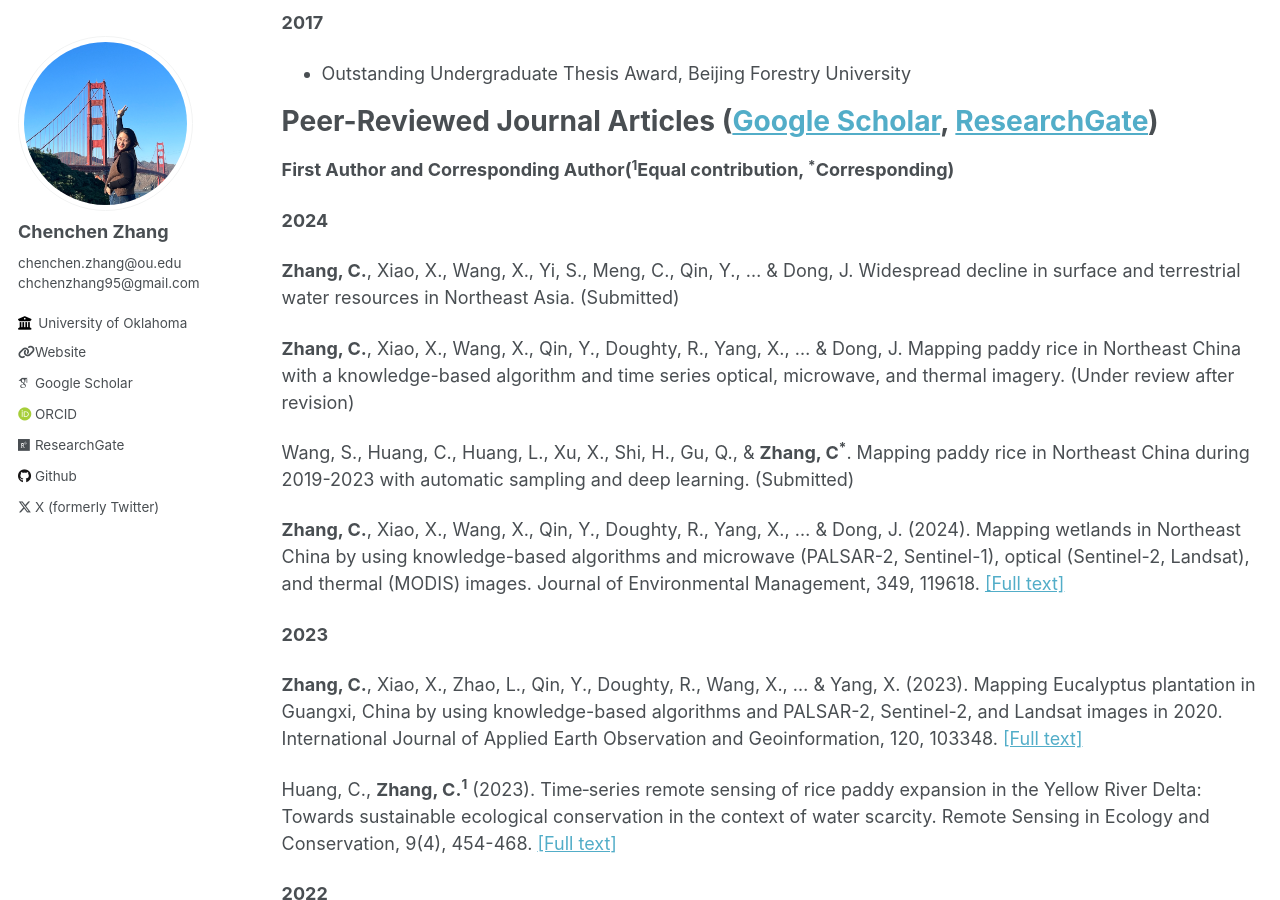
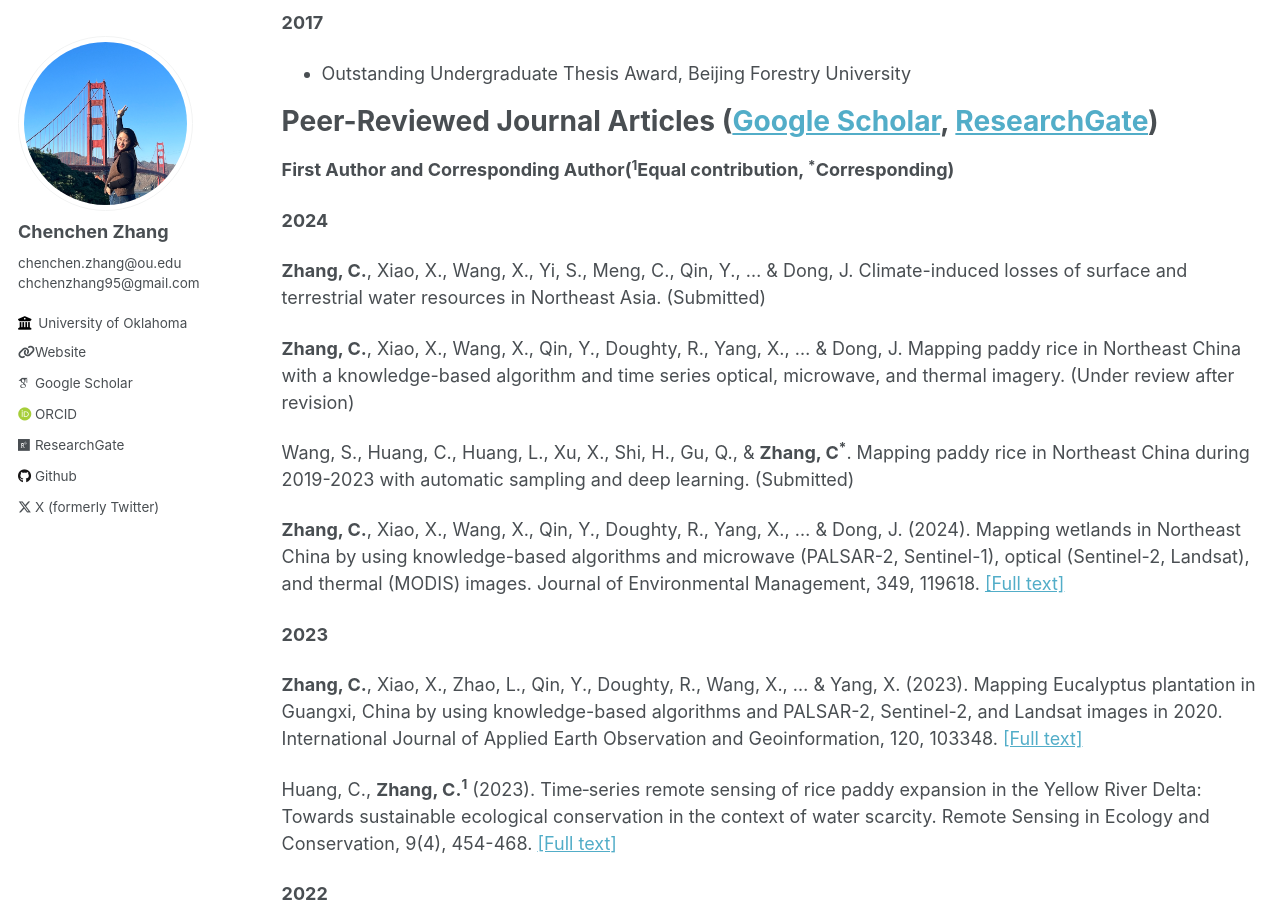
Before and after one commit to rszcc/rszcc.github.io, a Jekyll site: the page built from _pages/cv.md, in a window 1280 px wide and 900 px high, scrolled down 1857 px. Built offline with Jekyll 4.4.1, drawn with Linux system fonts in a browser that asks for light colours; some web fonts are replaced; some of the changed text lies outside the part shown.

Commit message:
Update cv.md

```diff
--- a/_pages/cv.md
+++ b/_pages/cv.md
@@ -72,13 +72,13 @@ Honors and Awards
 * Outstanding Undergraduate Thesis Award, Beijing Forestry University
 
 
-Peer-Reviewed Journal Articles ([Google Scholar](https://scholar.google.com/citations?user=btas8y0AAAAJ&hl=en), [ResearchGate](https://www.researchgate.net/profile/Chenchen-Zhang-28))
+Peer-Reviewed Journal Articles ([Google Scholar](https://scholar.google.com/citations?hl=en&user=btas8y0AAAAJ&view_op=list_works&sortby=pubdate), [ResearchGate](https://www.researchgate.net/profile/Chenchen-Zhang-28))
 ======
 **First Author and Corresponding Author(<sup>1</sup>Equal contribution, <sup>*</sup>Corresponding)**
 
 **2024**
 
-**Zhang, C.**, Xiao, X., Wang, X., Yi, S., Meng, C., Qin, Y., ... & Dong, J. Widespread decline in surface and terrestrial water resources in Northeast Asia. (Submitted)
+**Zhang, C.**, Xiao, X., Wang, X., Yi, S., Meng, C., Qin, Y., ... & Dong, J. Climate-induced losses of surface and terrestrial water resources in Northeast Asia. (Submitted)
 
 **Zhang, C.**, Xiao, X., Wang, X., Qin, Y., Doughty, R., Yang, X., ... & Dong, J. Mapping paddy rice in Northeast China with a knowledge-based algorithm and time series optical, microwave, and thermal imagery. (Under review after revision)
 
```
Also changed, not shown: other parts of _pages/cv.md (+3 -2 lines).
